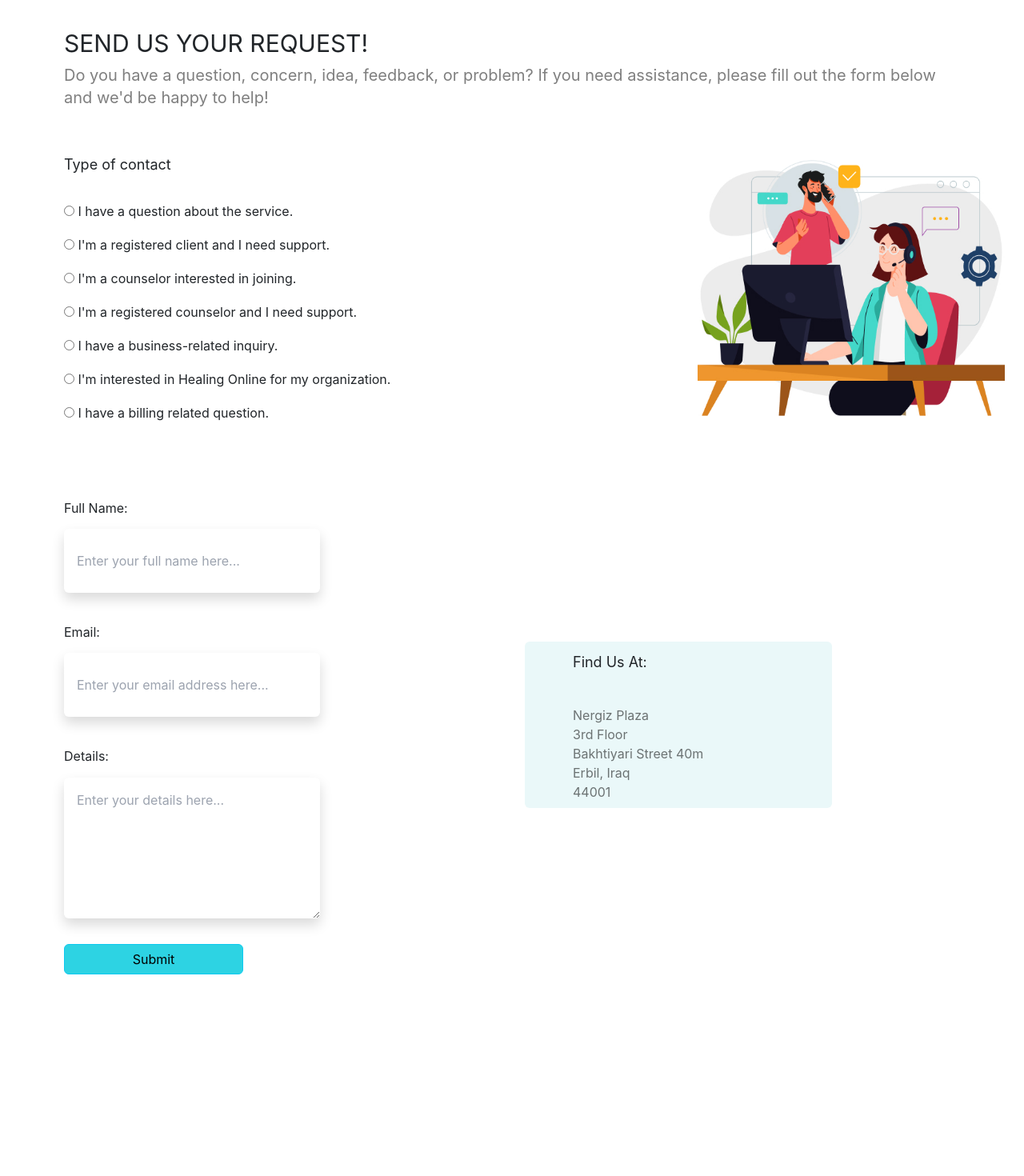
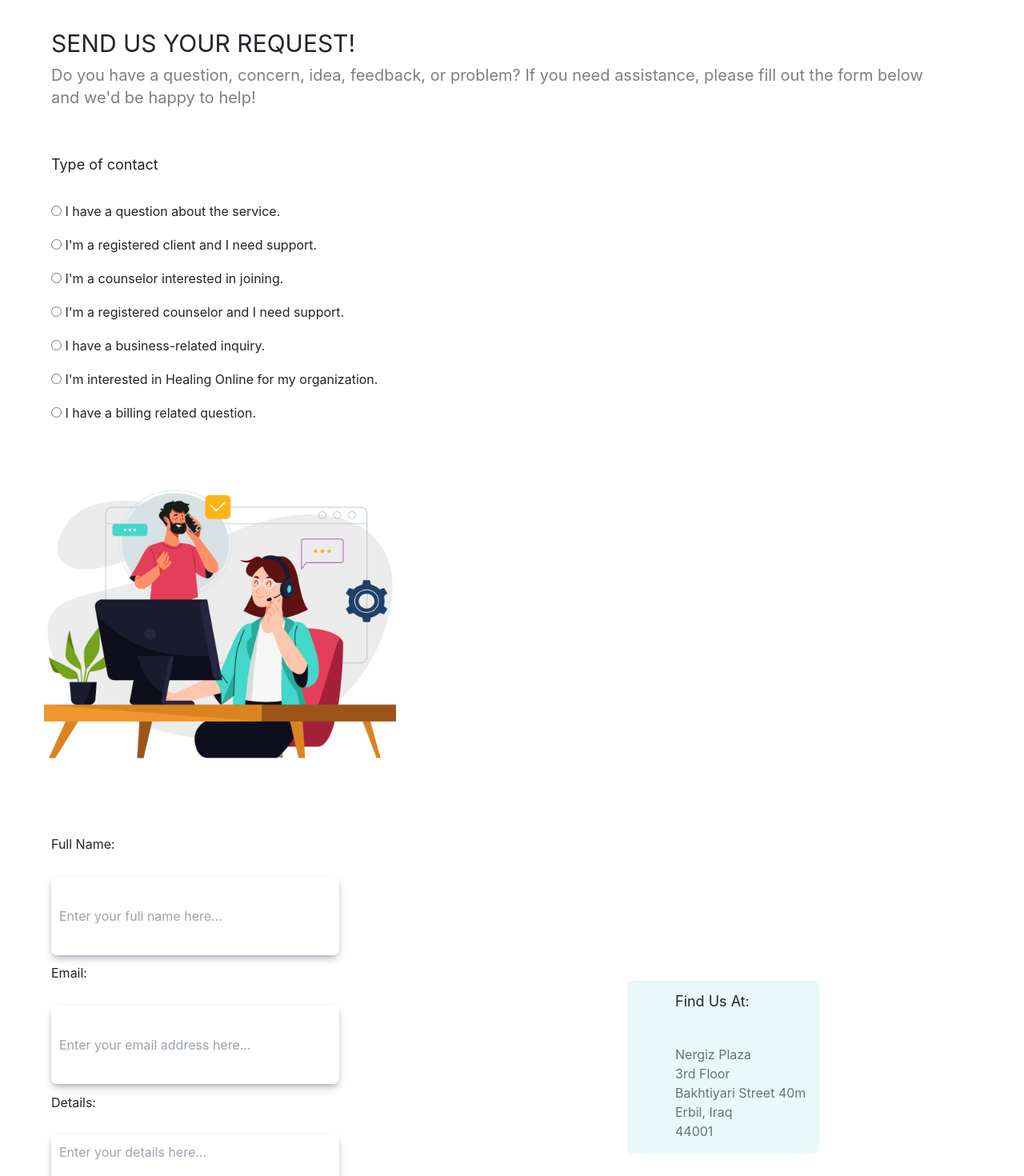
Before and after one commit to Recoded-Spark-Turkey-2022/Vitality, a React (Create React App) app: page /Contact in a window 1280 px wide. Shown: the top 1470 px of the page at 80% size. Before the commit the page ends 1306 px from the top, so only its background shows below. Built offline with nearby package versions, Linux system fonts and the light colour scheme.

Commit message:
some changes

```diff
--- /dev/null
+++ b/src/components/About/contact/Contact.css
@@ -0,0 +1,49 @@
+.contener {
+    display: flex;
+    flex: row;
+}
+@media (max-width: 800px) {
+    .contener{
+     display: flex;
+     flex: column;
+    }
+}
+.first {
+ margin-left: 5%;
+ flex: 3;
+
+}
+.second{
+    flex: 1;
+    margin-right: 20%;
+    overflow: hidden;
+    height: 800px;
+    width: 800px;
+    margin-top: 14%;
+}
+.radio{
+    margin-left: 5%;
+    margin-right: 23%;
+}
+.box{
+ width: 50%;
+ box-shadow: rgba(50, 50, 93, 0.25) 0px 6px 12px -2px, rgba(0, 0, 0, 0.3) 0px 3px 7px -3px;
+ padding: 10px;
+ margin-top: 2%;
+ margin-bottom : 3%;
+ border-radius: 7px;
+ background-color: white;
+ height: 10%;
+
+
+}
+
+.photo{
+    width: 80%;
+    height: 80%;
+    margin-left: 10% ;
+    margin-top: 12% ;
+}
+.text{
+    margin-left: 5%;
+}
--- a/src/components/About/contact/Contact.js
+++ b/src/components/About/contact/Contact.js
@@ -1,14 +1,17 @@
 import React from "react";
 import Group from "./Group-147.jpg"
+import './Contact.css'
 
 function Contact (){
     return(
 
         <div>
-            <h1 className=" text-3xl ml-20 mb-2 mt-9">SEND US YOUR REQUEST!</h1>
-            <p className=" ml-20 text-[#00000080] text-xl mr-24">Do you have a question, concern, idea, feedback, or problem?  If you need assistance, please fill out the form below and we&apos;d be happy to help!</p>
+            <div className="text">
+            <h1 className=" text-3xl  mb-2 mt-9">SEND US YOUR REQUEST!</h1>
+            <p className=" text-[#00000080] text-xl mr-24">Do you have a question, concern, idea, feedback, or problem?  If you need assistance, please fill out the form below and we&apos;d be happy to help!</p>
+            </div>
             <div className=" flex flex-row flex-wrap mb-20">
-                <div className="ml-20">
+                <div className=" radio">
                     <h1 className=" my-14 mb-8 text-lg">Type of contact</h1>
                     <input type="radio" name="type_of_contact" value="service" className=" mb-6"/> I have a question about the service.<br />
                     <input type="radio" name="type_of_contact" value="registered_client" className=" mb-6"/>  I&apos;m a registered client and I need support.<br />
@@ -19,22 +22,22 @@ function Contact (){
                     <input type="radio" name="type_of_contact" value="billing" className=" mb-6"/> I have a billing related question.<br />
                 </div>
                 <div>
-                    <img src={Group} alt='Healling' className=" w-96 mt-16 ml-96 h-80 "/>
+                    <img src={Group} alt='Healling' className=" photo"/>
                 </div>
             </div>
-            <div className="flex flex-row flex-wrap  mb-20">
-                <div className=" w-3/4 ml-20  ">
+            <div className=" contener">
+                <div className=" first  ">
                      <h5 className=" -mb-2">Full Name:  </h5><br/>
-                     <input type="Name" id="Name" name="Name"  placeholder="Enter your full name here..." className="shadow p-3 mb-5 bg-white rounded w-1/3 h-20"/> <br/>
+                     <input type="Name" id="Name" name="Name"  placeholder="Enter your full name here..." className="box"/> <br/>
                      <h5 className=" -mb-2 -mt-2">Email:   </h5><br/>
-                     <input type="Email" id="Email" name="Email"  placeholder="Enter your email address here..." className="shadow p-3 mb-5 bg-white rounded h-20 w-1/3"/> <br/>
+                     <input type="Email" id="Email" name="Email"  placeholder="Enter your email address here..." className="box"/> <br/>
                      <h5 className=" -mb-2 -mt-2">Details:  </h5><br/>
-                     <textarea id="Details" name="Details" placeholder="Enter your details here..." className="shadow p-3 mb-5 bg-white rounded  w-1/3 h-44"/> <br/>
+                     <textarea id="Details" name="Details" placeholder="Enter your details here..." className="box"/> <br/>
                      <button type="submit" className="btn btn btn-info bg-[#2DD3E3] -mt-8 w-56">Submit</button>
                 </div>
-                <div className=" d-table-cell mt-44 -ml-96 ">
-                    <div className="card w-96  h-52 bg-[#EAF8F9] border border-0" >
-                    <div className="card-body">
+                <div className=" second ">
+                    <div className="card  bg-[#EAF8F9] border border-0" >
+                    <div className="card-body  ">
                     <h1 className=" text-lg mb-3 -mt-1 ml-11">Find Us At:</h1><br/>
                     <p className="text-[#0000008A] -mb-6 ml-11">Nergiz Plaza</p><br/>
                     <p className="text-[#0000008A] -mb-6 ml-11">3rd Floor</p><br/>
```
